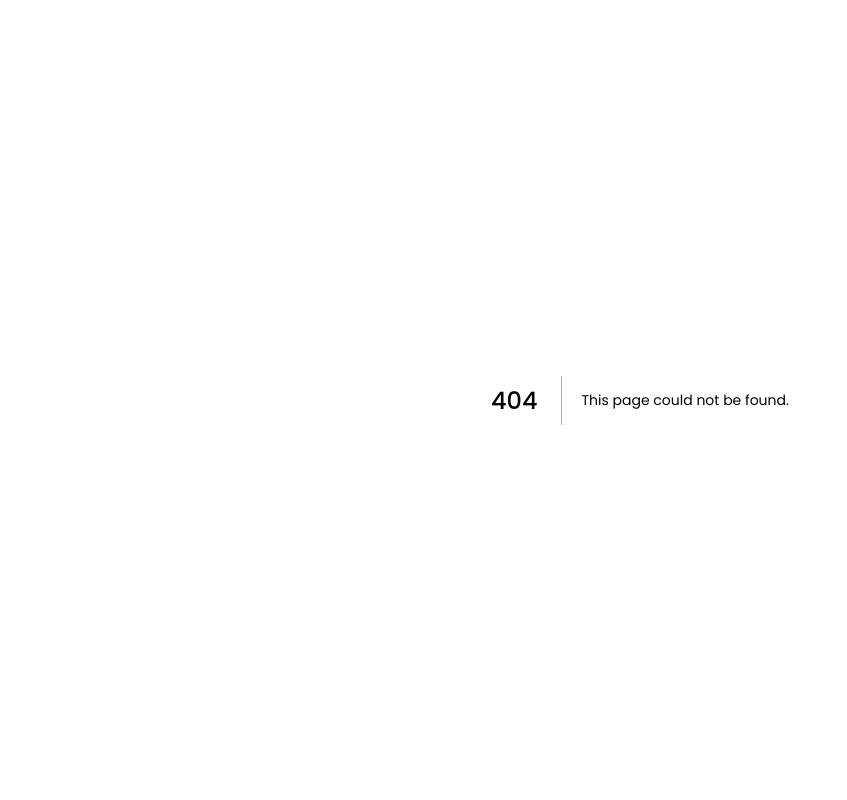
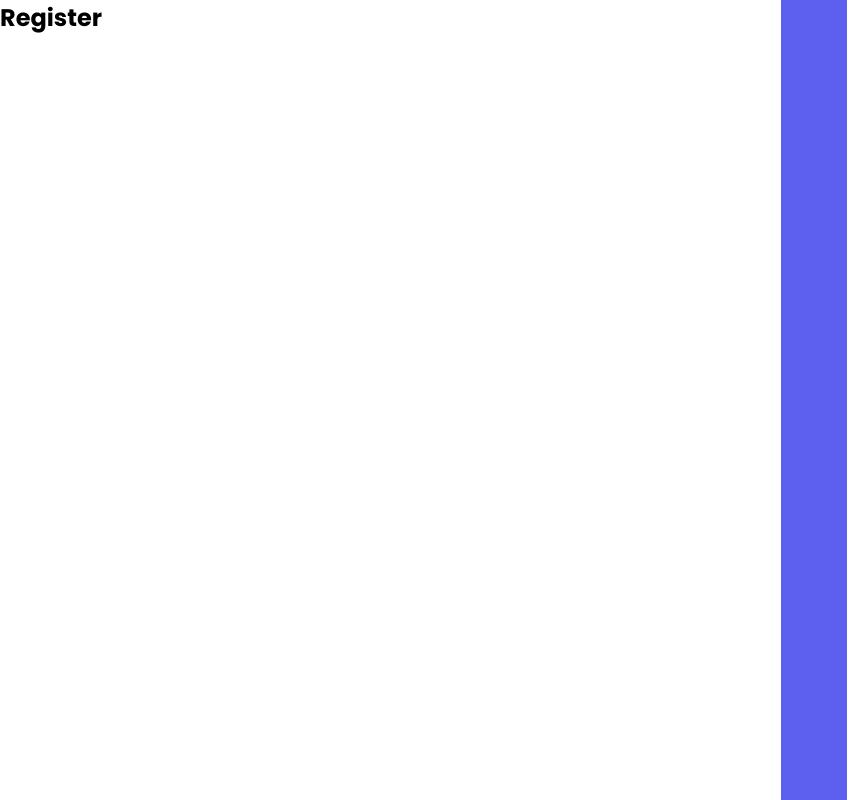
Before and after one commit to shrimp-dev/RoleManager-web-frontend, a Next.js app: page /register in a window 1280 px wide. Before the commit this address had no page. Shown: the whole page, without its empty margins (0-847 px from the left). Built offline with nearby package versions, Linux system fonts and the light colour scheme.

Commit message:
starting the register page

```diff
--- a/src/pages/index.tsx
+++ b/src/pages/index.tsx
@@ -9,8 +9,8 @@ const Home: NextPage = () => {
 
     <Layout title='Membros' row>
       <div style={{display:"flex",alignItems:"center",justifyContent:"center",flexDirection:'column'}}>
-        <h1>Hello World, Patrick</h1>
-        <UserCard name='Shrimp' id={1} path='https://media.istockphoto.com/photos/shrimp-picture-id512284984' bgImg='https://media.istockphoto.com/photos/shrimp-picture-id512284984'/>
+
+        <UserCard name='Shrimp' id={1} path='https://media.discordapp.net/attachments/580125063186087966/932695936499585145/97647654.png' bgImg='https://th.bing.com/th/id/OIP.rG9GfWZEI3tsie-Ex8st3QHaE8?pid=ImgDet&rs=1'/>
       </div>
     </Layout>
   )
--- a/src/pages/login/styles.ts
+++ b/src/pages/login/styles.ts
@@ -6,7 +6,7 @@ export const Background = styled.div`
   min-height: 100vh;
   display: flex;
 `;
-export const RegisterContentContainer = styled.div`
+export const LeftSide = styled.div`
   background-color: var(--white);
   width: 61vw;
   min-height: 100vh;
@@ -41,6 +41,7 @@ export const Container = styled.div`
       height: auto;
       border: none;
       background-color: inherit;
+      cursor: pointer;
     }
     border: none;
     outline: none;
@@ -58,6 +59,7 @@ export const Container = styled.div`
       margin-top: 0;
       font-weight: 700;
       color: var(--violet-blue);
+      cursor: pointer;
     }
   }
 `;
--- /dev/null
+++ b/src/pages/register/index.tsx
@@ -0,0 +1,17 @@
+import route from 'next/router'
+import { Bg, FormContainer, PreviewContainer } from './styles'
+
+
+export default function Register(){
+
+return(
+    <Bg>
+        <FormContainer>
+            <h2>Register</h2>
+        </FormContainer>
+        <PreviewContainer></PreviewContainer>
+    </Bg>
+);
+
+
+}
--- /dev/null
+++ b/src/pages/register/styles.ts
@@ -0,0 +1,19 @@
+import styled from "styled-components";
+
+
+export const Bg = styled.div`
+  background-color: var(--violet-blue);
+  min-width: 100vw;
+  min-height: 100vh;
+  display: flex;
+`;
+export const FormContainer = styled.div`
+  background-color: var(--white);
+  width: 61vw;
+  min-height: 100vh;
+`;
+export const PreviewContainer = styled.div`
+    background-color: inherit;
+  width: 39vw;
+  min-height: 100vh;
+`;
```
Also changed, not shown: src/pages/login/index.tsx (+7 -5 lines).
